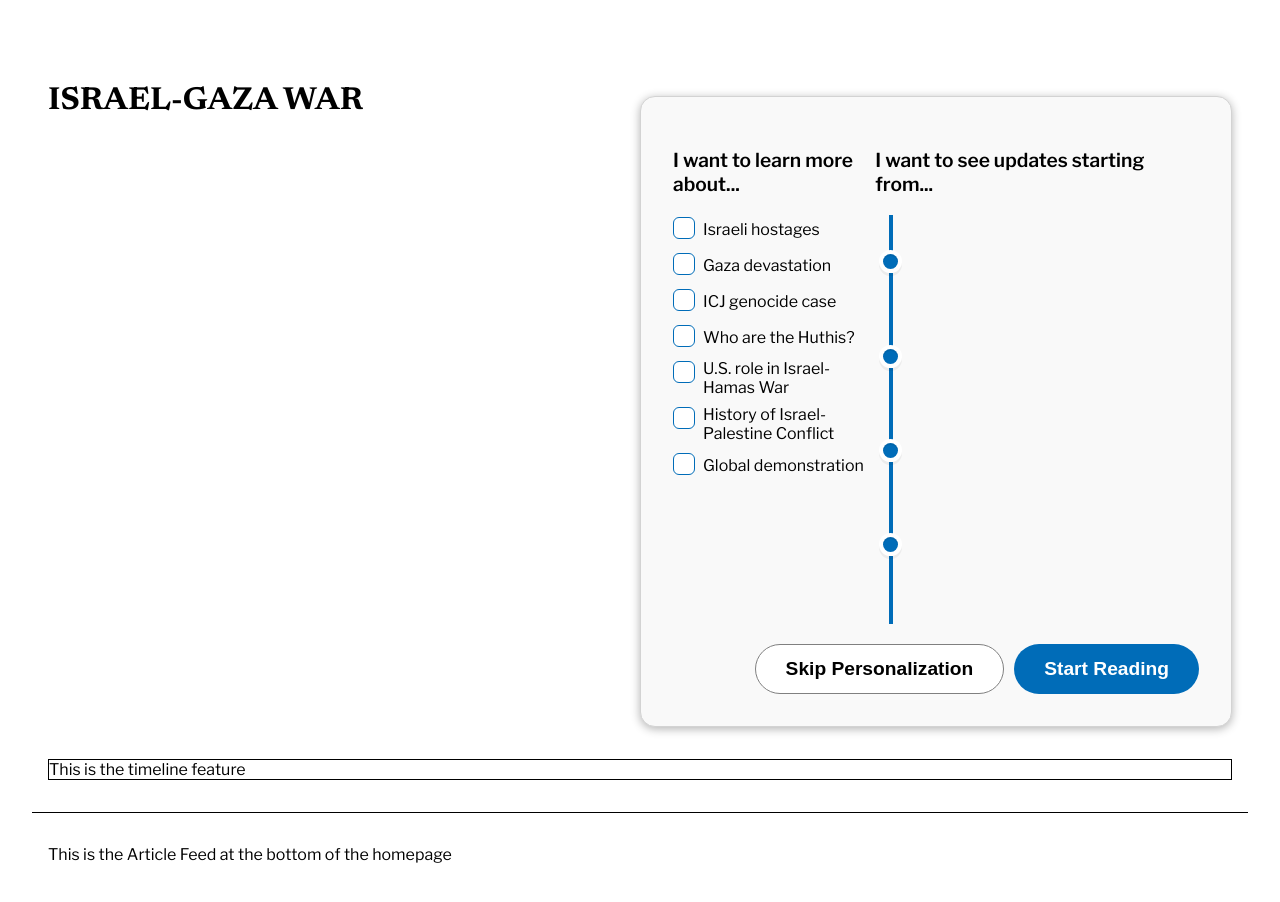
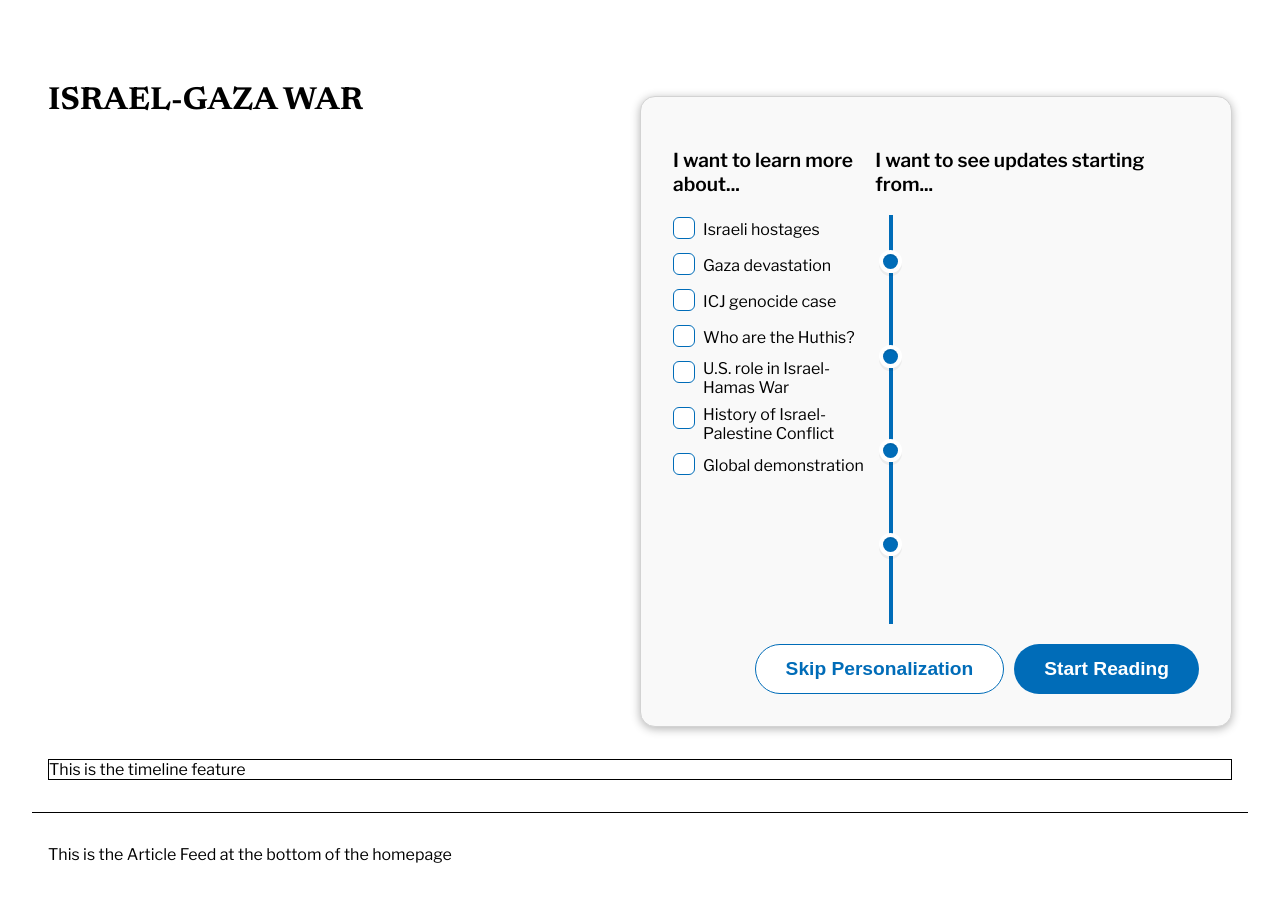
Before and after one commit to lauracastrovenegas/adaptive-stories, a React (Create React App) app: page / in a window 1280 px wide. Shown: the top 902 px of the page. Built offline with nearby package versions, Linux system fonts and the light colour scheme; the HTML template or start-up script is replaced by a standard one.

Commit message:
Update Button.js

```diff
--- a/src/components/Button.js
+++ b/src/components/Button.js
@@ -1,6 +1,6 @@
 import React from 'react';
 import styled from 'styled-components';
-import {theme} from '../theme.ts';
+import {theme} from '../theme';
 
 const StyledButton = styled.button`
   background-color: ${theme.color.blue};
@@ -23,8 +23,12 @@ const StyledButton = styled.button`
 
   &.secondary {
     background-color: white;
-    color: black;
-    border: 1px solid gray;
+    color: ${theme.color.blue};
+    border: 1px solid ${theme.color.blue};
+
+    &:hover {
+      color: ${theme.color.blueDark};
+    }
   }
 `;
 
```
